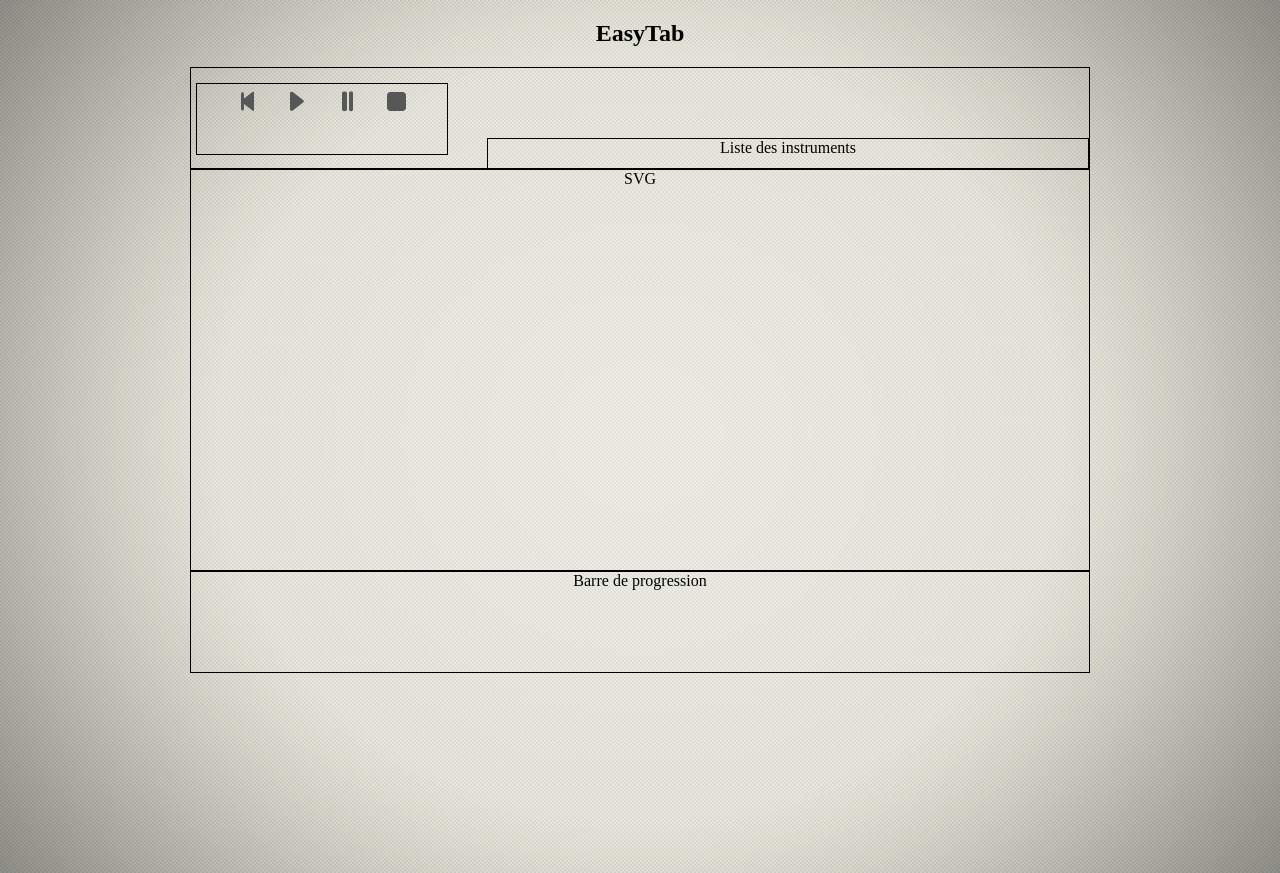
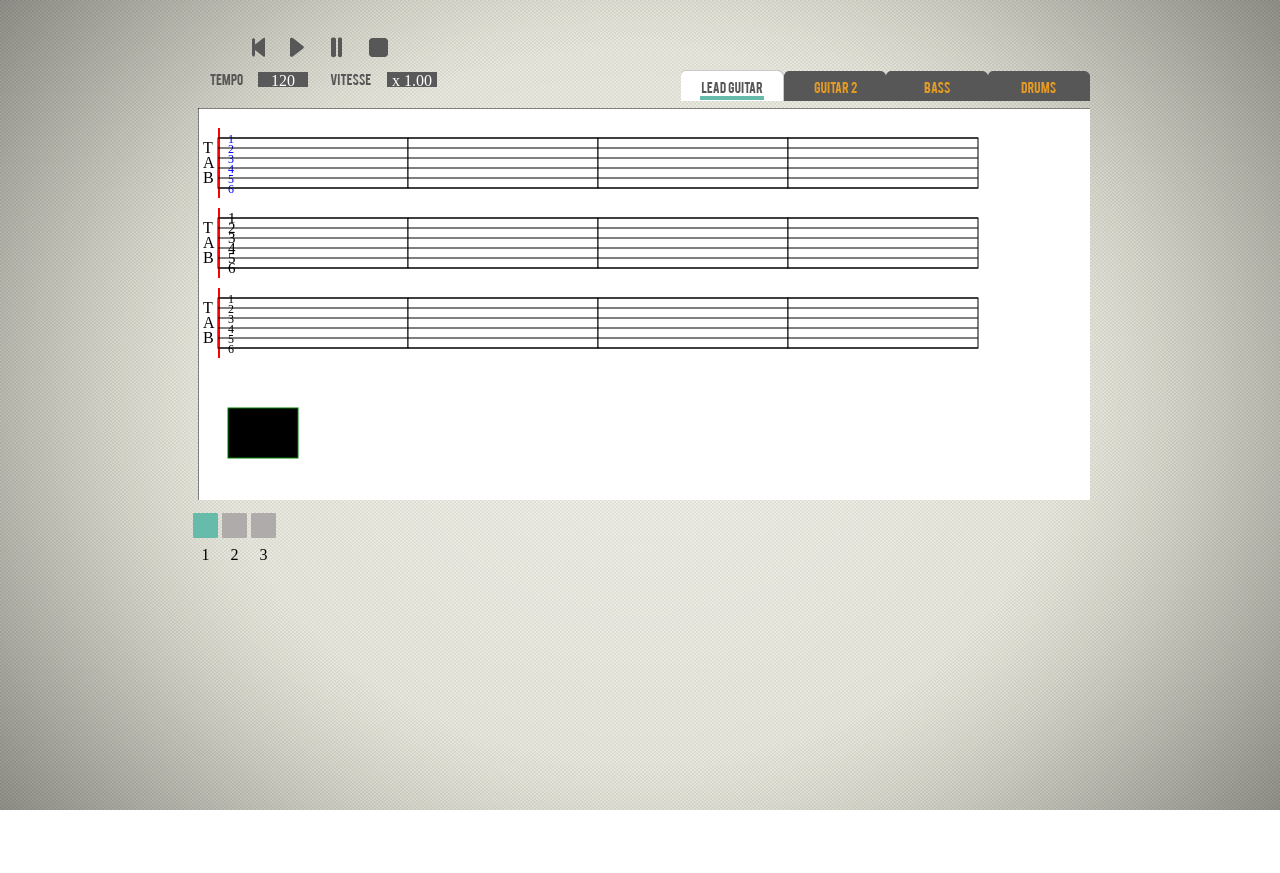
Before and after one commit to yoan-durand/Projet-PLIC-EasyTab, a PHP site: page /application.html in a window 1280 px wide. After the commit the page ends 810 px from the top, so only its background shows below. Run offline with PHP 8.4, Linux system fonts and the light colour scheme.

Commit message:
interface utilisateur v1

```diff
--- a/src/application.html
+++ b/src/application.html
@@ -12,33 +12,54 @@ and open the template in the editor.
     <body>
         <section class="page">
             <header>
-                <h1>EasyTab</h1>
             </header>
             <section class="header">
                 <section class="player_section float-left">
                     <section class="player">
-                        <table>
-                            <tr>
-                                <td id="back"></td>
-                                <td id="play"></td>
-                                <td id="pause"></td>
-                                <td id="stop"></td>
-                            </tr>
-                        </table>
+                        <img id="back" src="image/playerback.png" />
+                        <img id="play" src="image/playerplay.png" />
+                        <img id="pause" src="image/playerpause.png" />
+                        <img id="stop" src="image/playerstop.png" />
                     </section>
                     <section class="player_options">
+                        <section class="float-left">
+                            <img id="tempo" class="float-left" src="image/tempo.png" />
+                            <section class="text float-left">120</section>
+                            <section class="clear"></section>
+                        </section>
+                        <section class="float-left">
+                            <img id="speed" class="float-left" src="image/vitesse.png" />
+                            <section class="text float-left">x 1.00</section>
+                            <section class="clear"></section>
+                        </section>
+                        <section class="clear"></section>
                     </section>
                 </section>
                 <section class="instruments float-right">
-                    Liste des instruments
+                    <img class="float-right" src="image/bouton4.png" />
+                    <img class="float-right" src="image/bouton3.png" />
+                    <img class="float-right" src="image/bouton2.png" />
+                    <img class="float-right" src="image/bouton1.png" />
+                    <section class="clear"></section>
                 </section>
                 <section class="clear"></section>
             </section>
             <section class="tab_svg">
-                    SVG
+                <embed src="SVG/partition.svg" width="900" height="400" type="image/svg+xml" />
             </section>
             <section class="progress_bar">
-                Barre de progression
+                <table>
+                    <tr>
+                        <td><img src="image/casebleue.png" /></td>
+                        <td><img src="image/casegrise.png" /></td>
+                        <td><img src="image/casegrise.png" /></td>
+                    </tr>
+                    <tr>
+                        <td>1</td>
+                        <td>2</td>
+                        <td>3</td>
+                    </tr>
+                </table>
             </section>
             <footer>
             </footer>
--- a/src/css/application.css
+++ b/src/css/application.css
@@ -41,16 +41,14 @@ footer
 .header
 {
     height: 100px;
-    border: 1px solid black;
 }
 
 .player_section
 {
     width: 250px;
-    margin-top: 15px;
+    margin-top: 30px;
     height: 70px;
     margin-left: 5px;
-    border: 1px solid black;
 }
 
 .player
@@ -58,50 +56,11 @@ footer
     height: 50%;
 }
 
-.player table
+#play,#stop,#back,#pause
 {
-    width: 80%;
-    height: 100%;
-    margin-left: auto;
-    margin-right: auto;
-    border-spacing: 0px;
-}
-
-.player table td
-{
-    margin-top: 0px;
-}
-
-#back
-{
-    background-image: url("../image/playerback.png");
-    background-repeat: no-repeat;
-    background-origin: border-box;
-    background-position: 50% 50%;
-}
-
-#play
-{
-    background-image: url("../image/playerplay.png");
-    background-repeat: no-repeat;
-    background-origin: border-box;
-    background-position: 50% 50%;
-}
-
-#pause
-{
-    background-image: url("../image/playerpause.png");
-    background-repeat: no-repeat;
-    background-origin: border-box;
-    background-position: 50% 50%;
-}
-
-#stop
-{
-    background-image: url("../image/playerstop.png");
-    background-repeat: no-repeat;
-    background-origin: border-box;
-    background-position: 50% 50%;
+    margin-left: 10px;
+    margin-right: 10px;
+    margin-top: 7px;
 }
 
 .player_options
@@ -109,24 +68,47 @@ footer
     height: 50%;
 }
 
+.player_options section:first-child
+{
+    margin-left: 15px;
+    width: 120px;
+}
+
+#speed, #tempo
+{
+    margin-top: 7px;
+}
+
+.text
+{
+    background-color: #595959;
+    margin-top: 7px;
+    height: 15px;
+    width: 50px;
+    margin-left: 15px;
+    color: white;
+}
+
 .instruments
 {
     width: 600px;
     height: 30px;
     margin-top: 70px;
-    border: 1px solid black;
 }
 
 .tab_svg
 {
     height: 400px;
-    border: 1px solid black;
 }
 
 .progress_bar
 {
     height: 100px;
-    border: 1px solid black;
+}
+
+.progress_bar table
+{
+    margin-top: 10px;
 }
 
 /* GENERAL */
```
Also changed, not shown: src/SVG/partition.svg.
